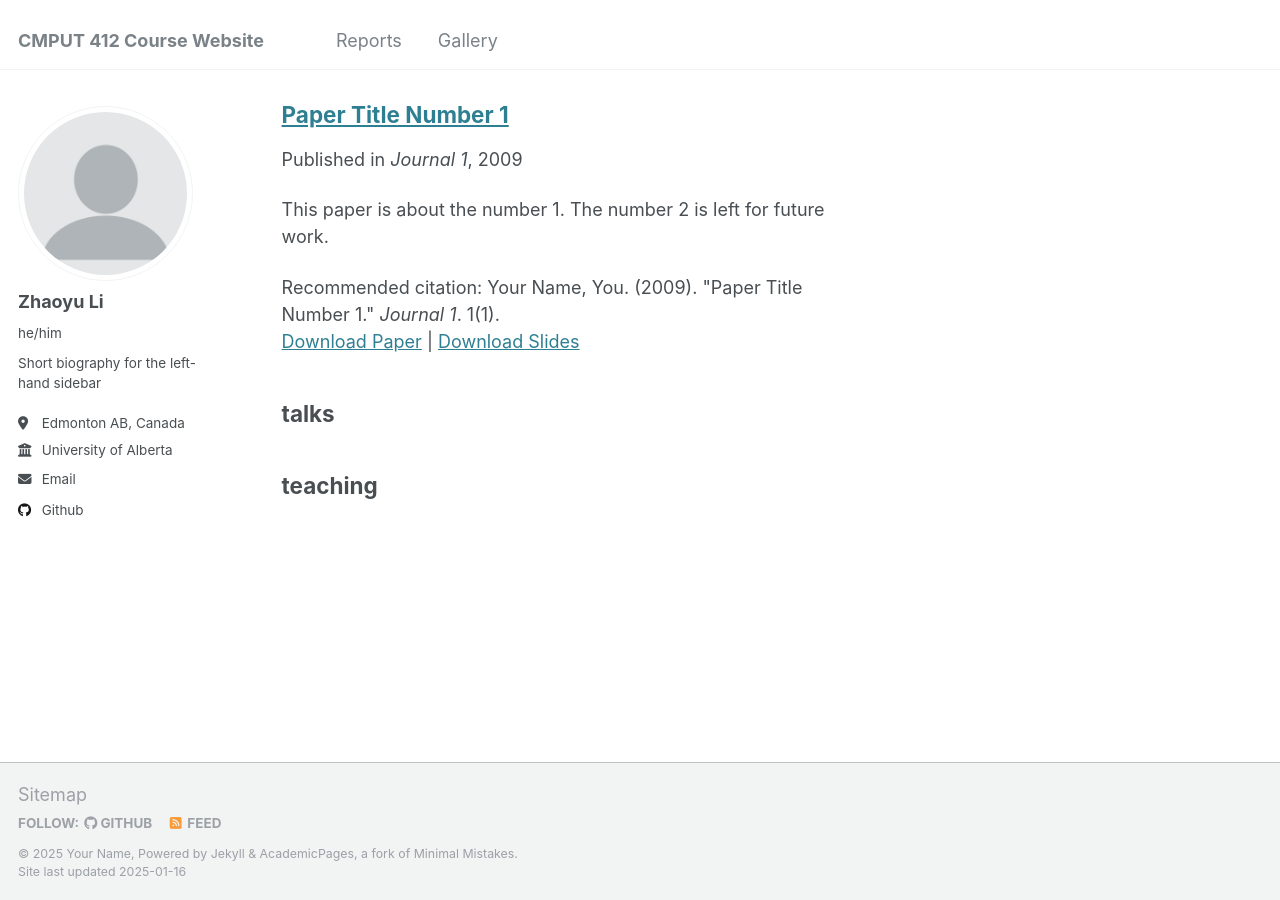
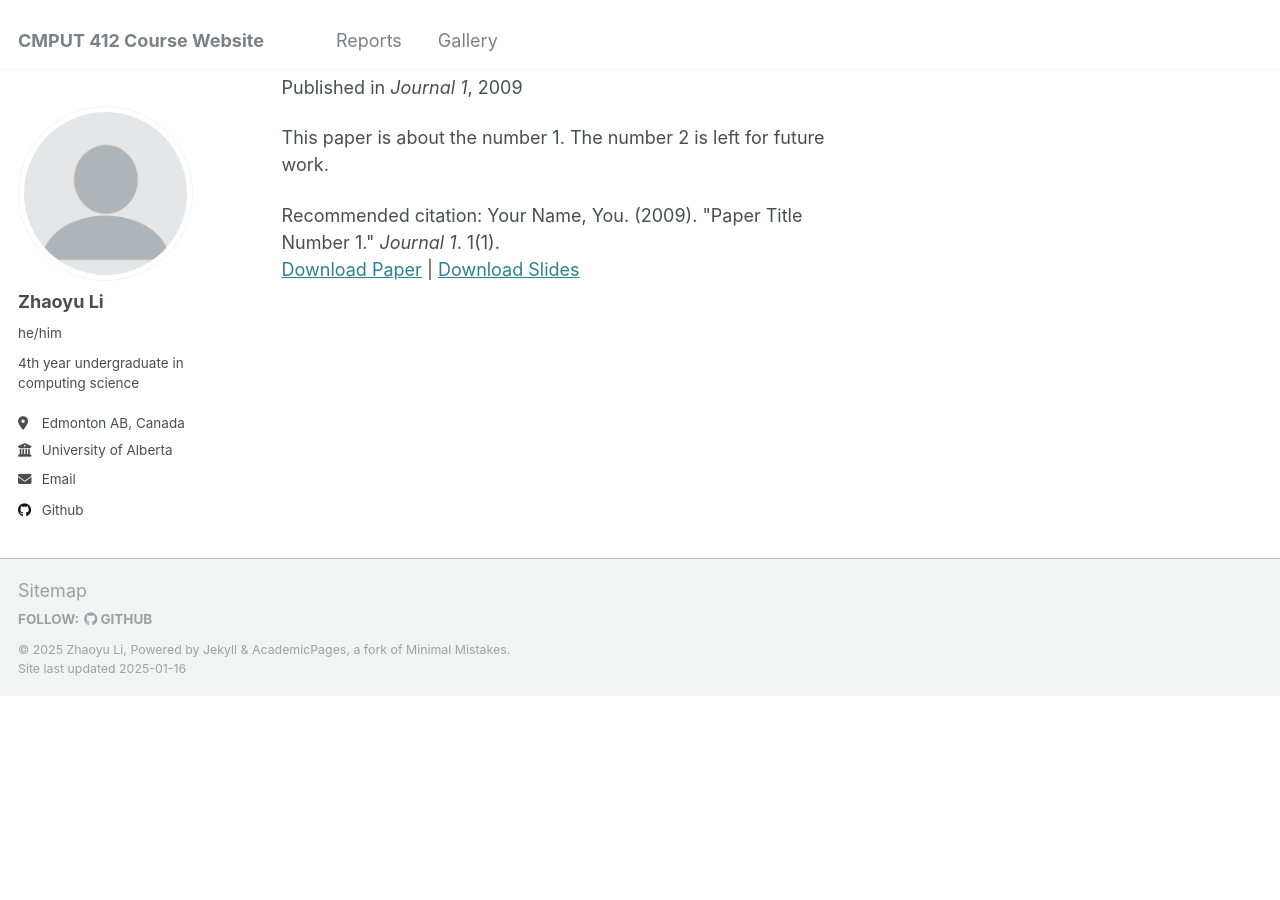
Before and after one commit to BlitzWrecker/W25-CMPUT-412, a Jekyll site: the page built from _pages/sitemap.md, in a window 1280 px wide and 900 px high, scrolled down 2336 px. Built offline with Jekyll 4.4.1, drawn with Linux system fonts in a browser that asks for light colours; after the commit the page ends 3032 px from its top, so only the background shows below that; some of the changed lines change nothing that is shown.

Commit message:
modified config file, sitemap, and gitignore

```diff
--- a/_config.yml
+++ b/_config.yml
@@ -10,7 +10,7 @@
 locale                   : "en-US"
 title                    : "CMPUT 412 Course Website"
 title_separator          : "-"
-name                     : &name "Your Name"
+name                     : &name "Zhaoyu Li"
 description              : &description "personal description"
 url                      : https://blitzwrecker.github.io # the base hostname & protocol for your site e.g. "https://[your GitHub username].github.io"
 baseurl                  : "" # the subpath of your site, e.g. "/blog"
@@ -24,7 +24,7 @@
   avatar           : "profile.png"
   name             : "Zhaoyu Li"
   pronouns         : "he/him"
-  bio              : "Short biography for the left-hand sidebar"
+  bio              : "4th year undergraduate in computing science"
   location         : "Edmonton AB, Canada"
   employer         : "University of Alberta"
   uri              : # URL
@@ -117,7 +117,7 @@
       options:
         format           : "iso8601" # "iso8601" (default), "timestamp-seconds", "timestamp-milliseconds"
 atom_feed:
-  hide                   : false     # change to true to hide the RSS feed in the footer
+  hide                   : true      # change to true to hide the RSS feed in the footer
   path                   : # blank (default) uses feed.xml
 
 
@@ -129,19 +129,19 @@
 
 
 # Social Sharing
-twitter:
-  username               : &twitter
-facebook:
-  username               :
-  app_id                 :
-  publisher              :
-og_image                 :  # Open Graph/Twitter default site image
-# For specifying social profiles
-# - https://developers.google.com/structured-data/customize/social-profiles
-social:
-  type                   : # Person or Organization (defaults to Person)
-  name                   : # If the user or organization name differs from the site's name
-  links: # An array of links to social media profiles
+#twitter:
+#  username               : &twitter
+#facebook:
+#  username               :
+#  app_id                 :
+#  publisher              :
+#og_image                 :  # Open Graph/Twitter default site image
+## For specifying social profiles
+## - https://developers.google.com/structured-data/customize/social-profiles
+#social:
+#  type                   : # Person or Organization (defaults to Person)
+#  name                   : # If the user or organization name differs from the site's name
+#  links: # An array of links to social media profiles
 
 
 # Analytics
@@ -212,16 +212,10 @@
 
 # These settings control the types of collections used by the template
 collections:
-  teaching:
-    output: true
-    permalink: /:collection/:path/
   publications:
     output: true
     permalink: /:collection/:path/
   portfolio:
-    output: true
-    permalink: /:collection/:path/
-  talks:
     output: true
     permalink: /:collection/:path/
 
--- a/_pages/sitemap.md
+++ b/_pages/sitemap.md
@@ -11,11 +11,6 @@
 
 <h2>Pages</h2>
 {% for post in site.pages %}
-  {% include archive-single.html %}
-{% endfor %}
-
-<h2>Posts</h2>
-{% for post in site.posts %}
   {% include archive-single.html %}
 {% endfor %}
 
```
Also changed, not shown: 1 other file.
